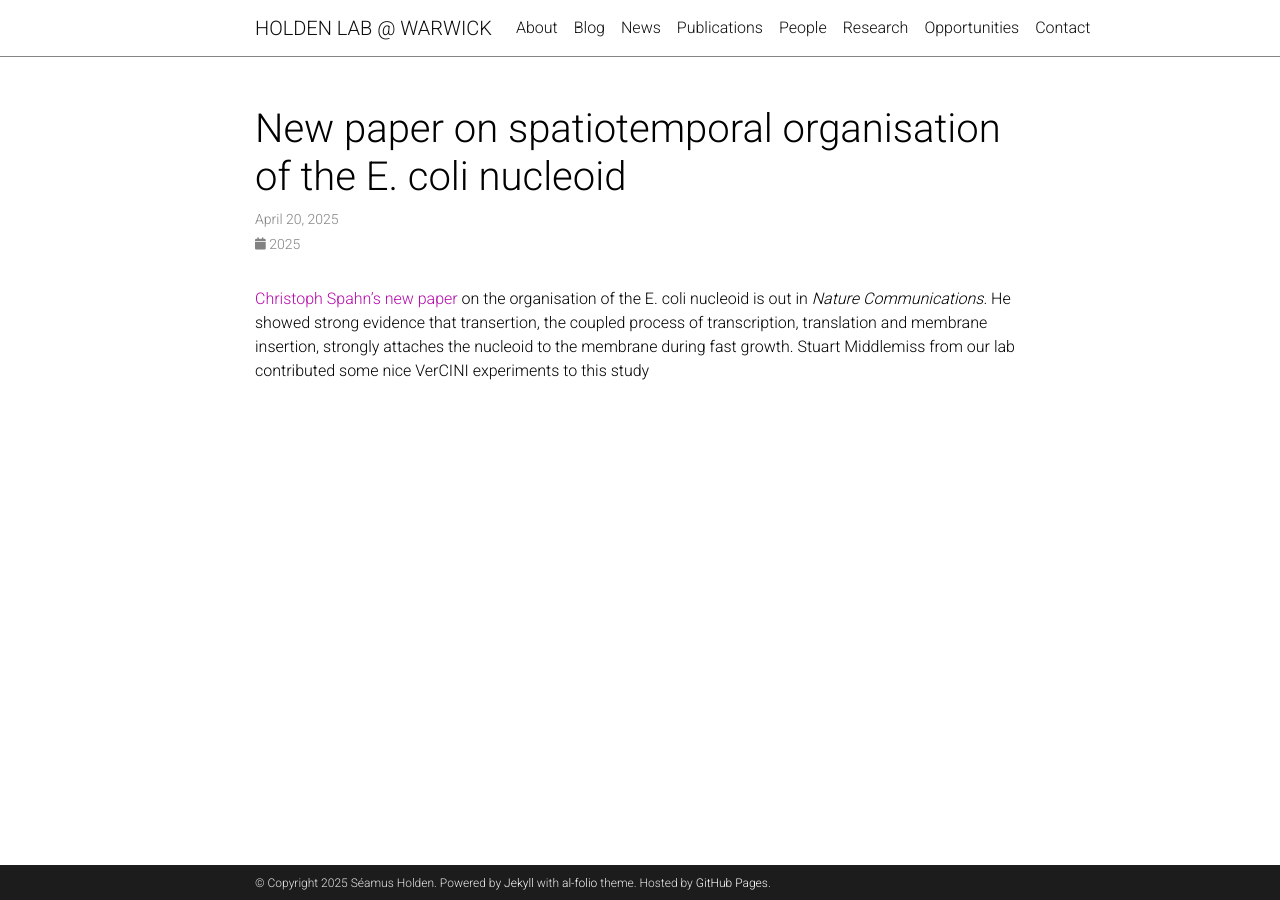
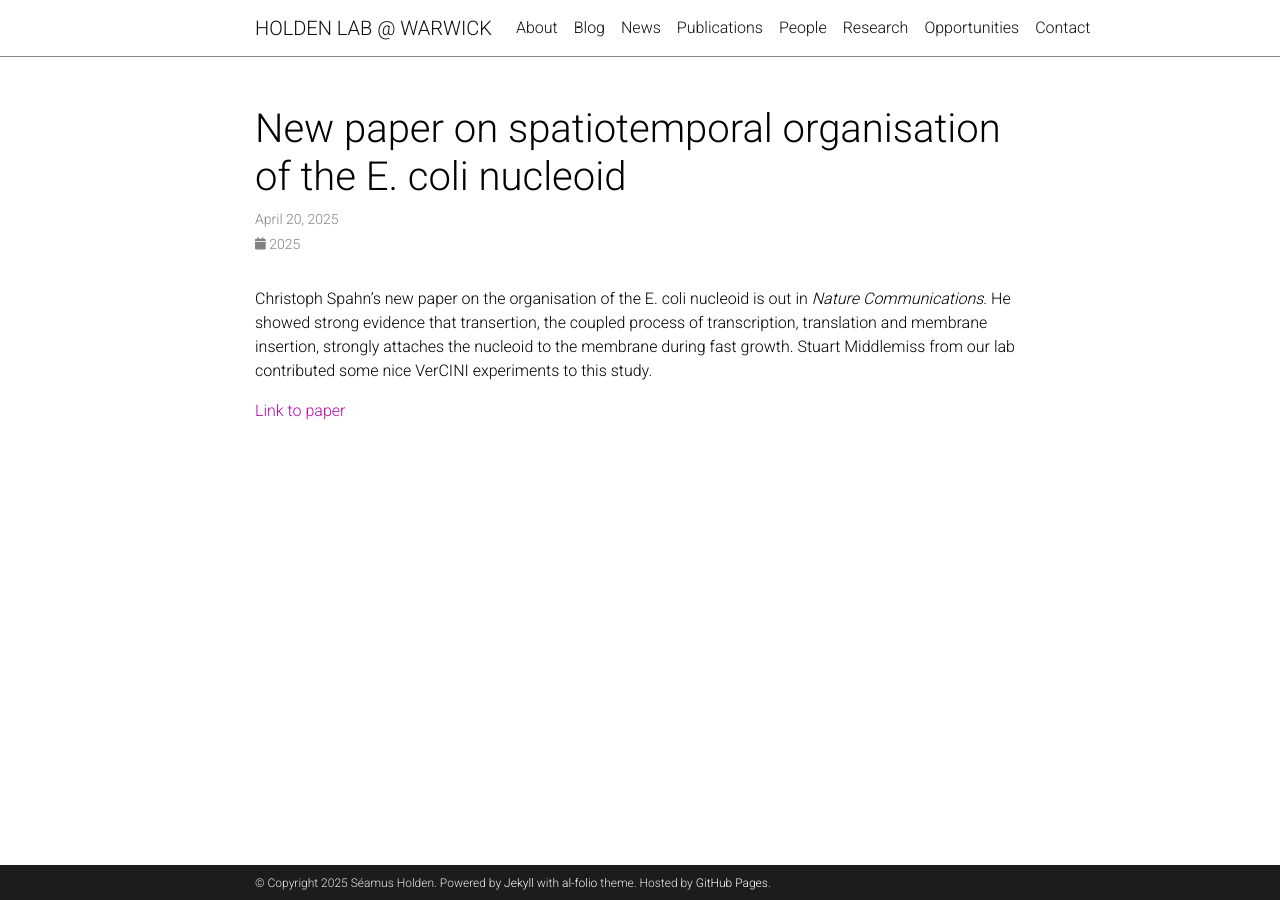
Before and after one commit to HoldenLab/holdenlab.github.io, a Jekyll site: the page built from _news/250420_announcement_Spahn_paper.md, in a window 1280 px wide. Built offline with Jekyll 4.4.1, drawn with Linux system fonts in a browser that asks for light colours; comment, search, counter and statistics services are not loaded; a style sheet for code colours, icons or effects is not loaded.

Commit message:
Update 250420_announcement_Spahn_paper.md

```diff
--- a/_news/250420_announcement_Spahn_paper.md
+++ b/_news/250420_announcement_Spahn_paper.md
@@ -5,4 +5,6 @@
 inline: false
 ---
 
-[Christoph Spahn's new paper](https://www.nature.com/articles/s41467-025-58723-4) on the organisation of the E. coli nucleoid is out in *Nature Communications*. He showed strong evidence that transertion, the coupled process of transcription, translation and membrane insertion, strongly attaches the nucleoid to the membrane during fast growth. Stuart Middlemiss from our lab contributed some nice VerCINI experiments to this study
+Christoph Spahn's new paper on the organisation of the E. coli nucleoid is out in *Nature Communications*. He showed strong evidence that transertion, the coupled process of transcription, translation and membrane insertion, strongly attaches the nucleoid to the membrane during fast growth. Stuart Middlemiss from our lab contributed some nice VerCINI experiments to this study.
+
+[Link to paper](https://www.nature.com/articles/s41467-025-58723-4)
```
